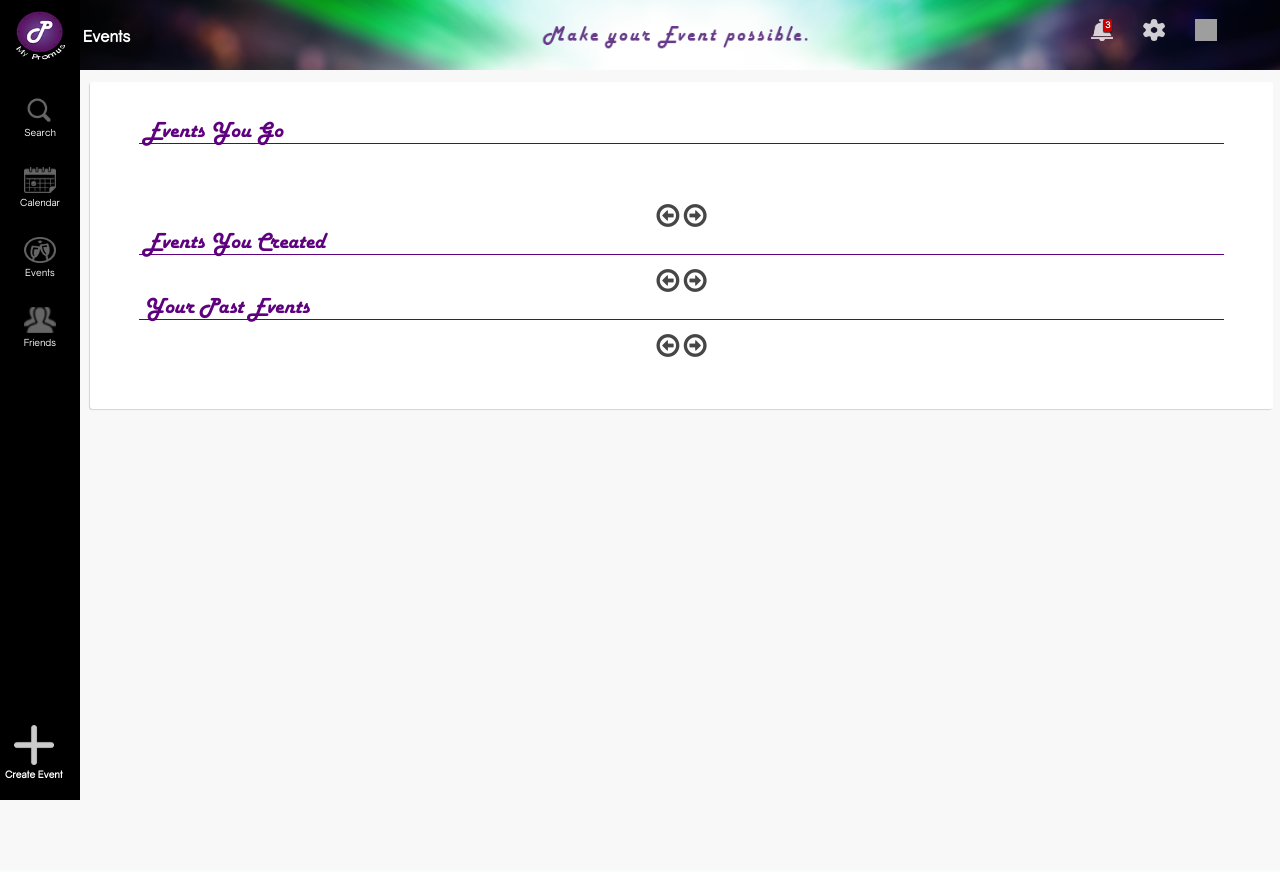
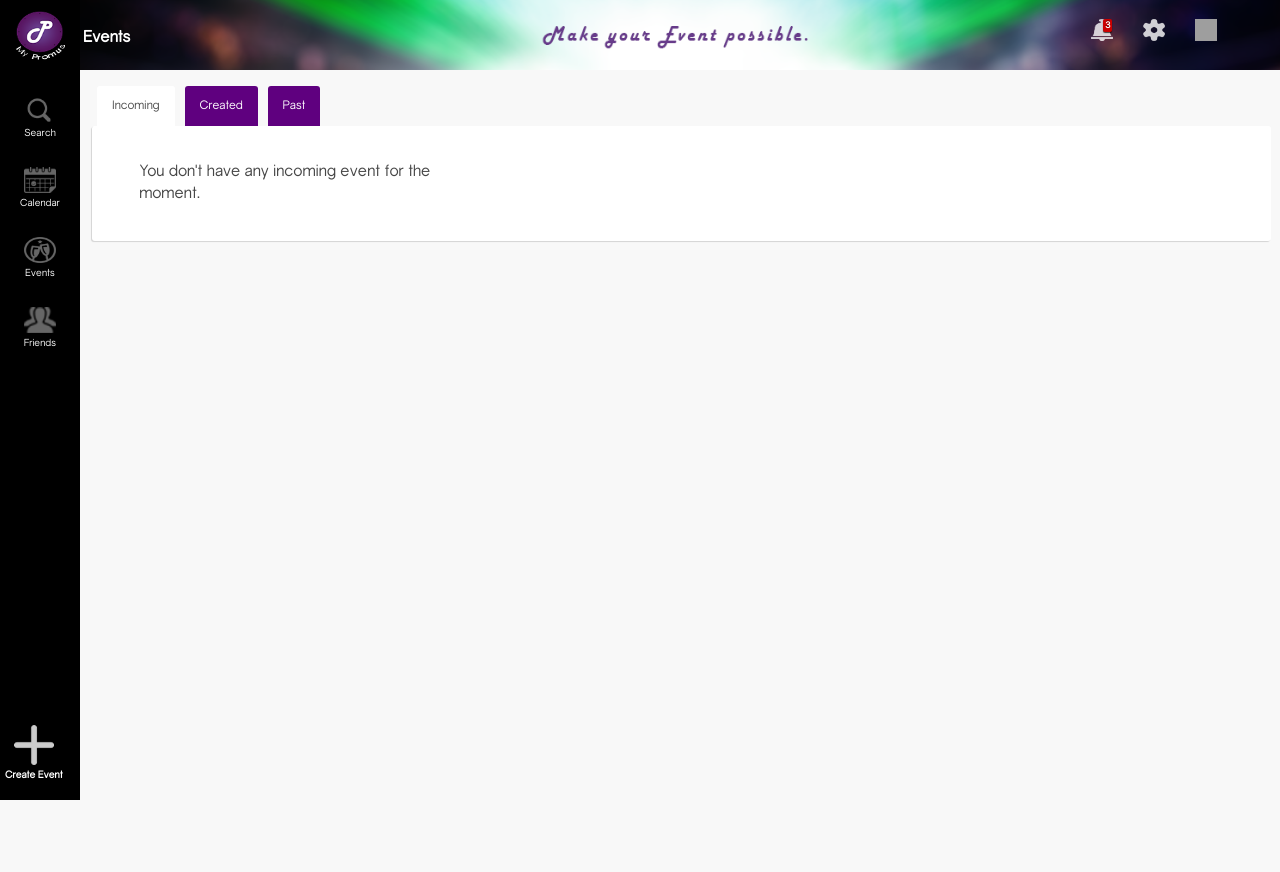
Before and after one commit to Wiiz83/MyPromus, a PHP site: page /myPromus/controller/events.php in a window 1280 px wide. Before the commit the page ends 800 px from the top, so only its background shows below. Run offline with PHP 8.4, Linux system fonts and the light colour scheme; the visitor is signed in with stand-in values (Sample User, id 1); data that the repository does not hold is empty; some libraries are stand-ins or nearby versions; grey boxes are pictures that could not be loaded.

Commit message:
Dashboard and Events Pages modificated

```diff
--- a/view/assets/stylesheets/styles.css
+++ b/view/assets/stylesheets/styles.css
@@ -1375,7 +1375,7 @@ display:inline-block;
     font-size: 20pt;
 }
 
-#incoming {
+#tendance-bloc #incoming {
  border:1px solid #e9eaed;
     display:inline-block;
     padding:2% 2%;
@@ -1384,7 +1384,7 @@ display:inline-block;
     vertical-align:top;
     width:100%;
 }
-#incoming .tendance {
+#tendance-bloc #incoming .tendance {
     background-color: none !important;
     background: none !important;
     margin: 0px !important;
--- a/view/events.php
+++ b/view/events.php
@@ -74,15 +74,52 @@
 
             });
 
+ function bgenScroll() {
+         if (window.pageYOffset!= null){
+          st=window.pageYOffset+'';
+         }
+         if (document.body.scrollWidth!= null){
+          if (document.body.scrollTop){
+             st=document.body.scrollTop;
+          }
+          st=document.documentElement.scrollTop;
+         }
+          setTimeout('window.scroll(0,st)',10);
+        }
+
+        jQuery(document).ready(function() {
+    jQuery('.tabs .tab-links a').on('click', function(e)  {
+        var currentAttrValue = jQuery(this).attr('href');
+
+        // Show/Hide Tabs
+        jQuery('.tabs ' + currentAttrValue).show().siblings().hide();
+
+        // Change/remove current tab to active
+        jQuery(this).parent('li').addClass('active').siblings().removeClass('active');
+
+        e.preventDefault();
+    });
+});
+
             </script>
 
 
+            <div class="grid grid-friends">
+                        <section class="row">
 
-            <div class="grid">
-              <div class="panel">
-                        <div class="row">
+
+                                     <div class="tabs">
+                                        <ul class="tab-links">
+                                            <li class="active"><a href="#tab1">Incoming</a></li>
+                                            <li><a href="#tab2">Created</a></li>
+                                            <li><a href="#tab3">Past</a></li>
+                                        </ul>
+
+                                        <div class="tab-content">
+                                            <div id="tab1" class="tab active">
+
+
                                                 <section class="col-100">
-                                <h6> Events You Go</h6>
                                                       <div id="incoming">
 
                                                         <?php if(isset($events)): ?>
@@ -100,8 +137,6 @@
                                                         </div>
 
                                                         <?php endforeach ?>
-                                      <?php endif ?>
-
 
 
                                                       </div>
@@ -111,11 +146,24 @@
                                                                    <span class="next next-inco"></span>
 
                                                       </div>
+
+                                                        <?php else: ?>
+
+                                                       <p style="width: 350px;">You don't have any incoming event for the moment.</p>
+
+
+
+                                                        <?php endif ?>
+
+
+
                                               </section>
+                                            </div>
+
+                                            <div id="tab2" class="tab">
+
 
                                                <section class="col-100">
-                                <h6> Events You Created </h6>
-
                                                        <div id="created">
 
 
@@ -134,22 +182,31 @@
                                                           </div>
 
                                                           <?php endforeach ?>
-                                      <?php endif ?>
 
 
                                                         </div>
 
                                                         <div class="customNavigation">
-                                                <span class="prev prev-created"></span>
-                                                 <span class="next next-created"></span>
+                                                                    <span class="prev prev-inco"></span>
+                                                                     <span class="next next-inco"></span>
 
                                                         </div>
 
+                                                          <?php else: ?>
+
+                                                         <p style="width: 350px;">You don't have any created event for the moment.</p>
+
+
+
+                                                          <?php endif ?>
+
 
                                                 </section>
+                                            </div>
+
+                                            <div id="tab3" class="tab">
 
                                              <section class="col-100">
-                                <h6> Your Past Events </h6>
                                   <div id="past">
 
 
@@ -166,17 +223,30 @@
                                         <p><b>Place:</b> <?php echo $event->getPlace(); ?> </p>
 
                                       </div>
-
                                       <?php endforeach ?>
-                                      <?php endif ?>
 
 
                                     </div>
 
                                     <div class="customNavigation">
-                                                <span class="prev prev-past"></span>
-                                                 <span class="next next-past"></span>
+                                                <span class="prev prev-inco"></span>
+                                                 <span class="next next-inco"></span>
 
+                                    </div>
+
+                                      <?php else: ?>
+
+                                     <p style="width: 350px;">You don't have any past event for the moment.</p>
+
+
+
+                                      <?php endif ?>
+
+
+                            </section>
+
+                                            </div>
+                                        </div>
                                     </div>
 
 
@@ -184,6 +254,8 @@
                         </section>
 
                 </div>
+
+
                 </div>
 
 
--- a/view/friends.php
+++ b/view/friends.php
@@ -40,7 +40,7 @@
 
                                      <div class="tabs">
                                         <ul class="tab-links">
-                                            <li class="active"><a href="#tab1">All Friends</a></li>
+                                            <li class="active"><a href="#tab1">All</a></li>
                                             <li><a href="#tab2">Same City</a></li>
                                             <li><a href="#tab3">Same Country</a></li>
                                         </ul>
```
Also changed, not shown: view/dashboard.php (+12 -4 lines). Lines whose indentation alone changed are shown as unchanged.
